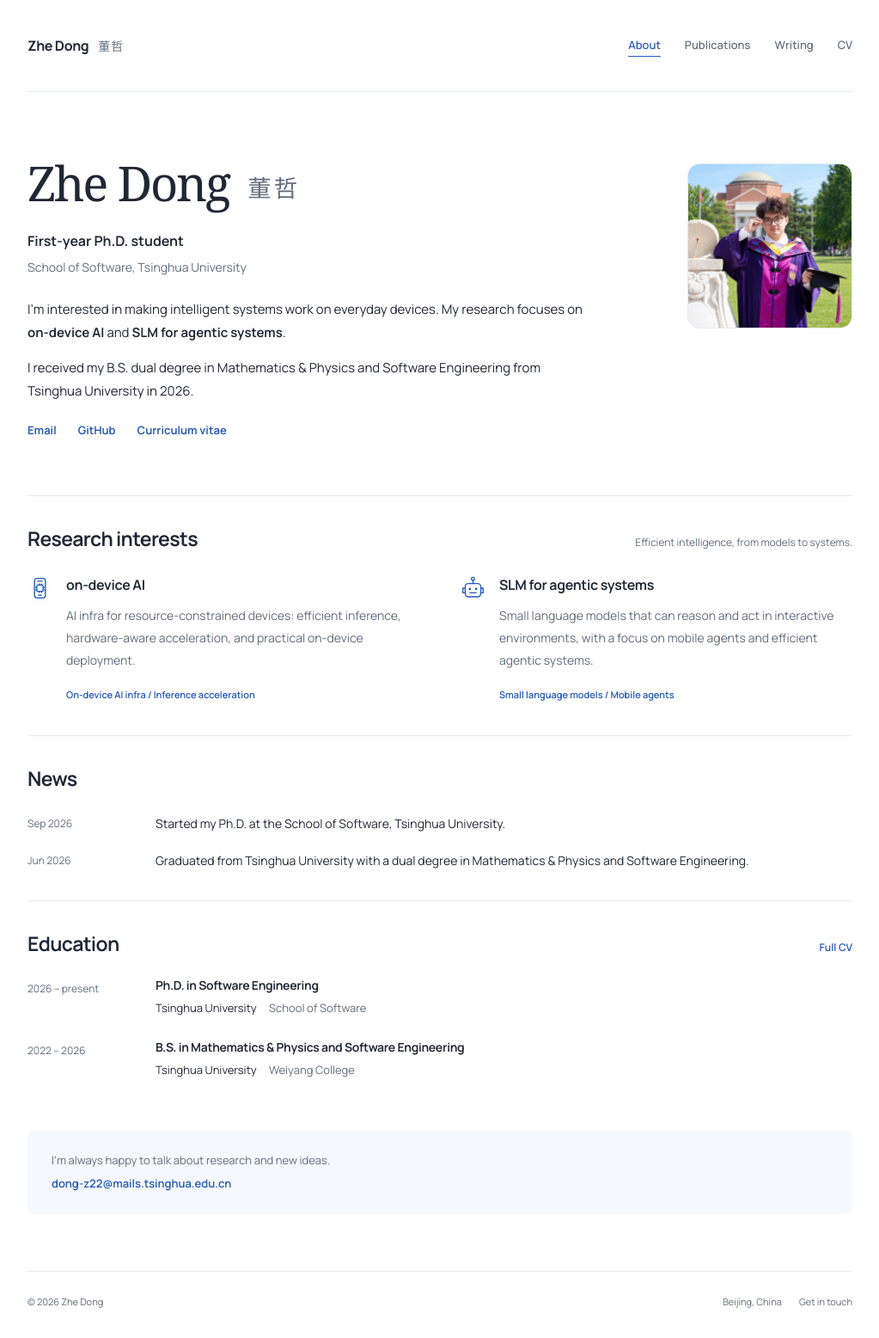
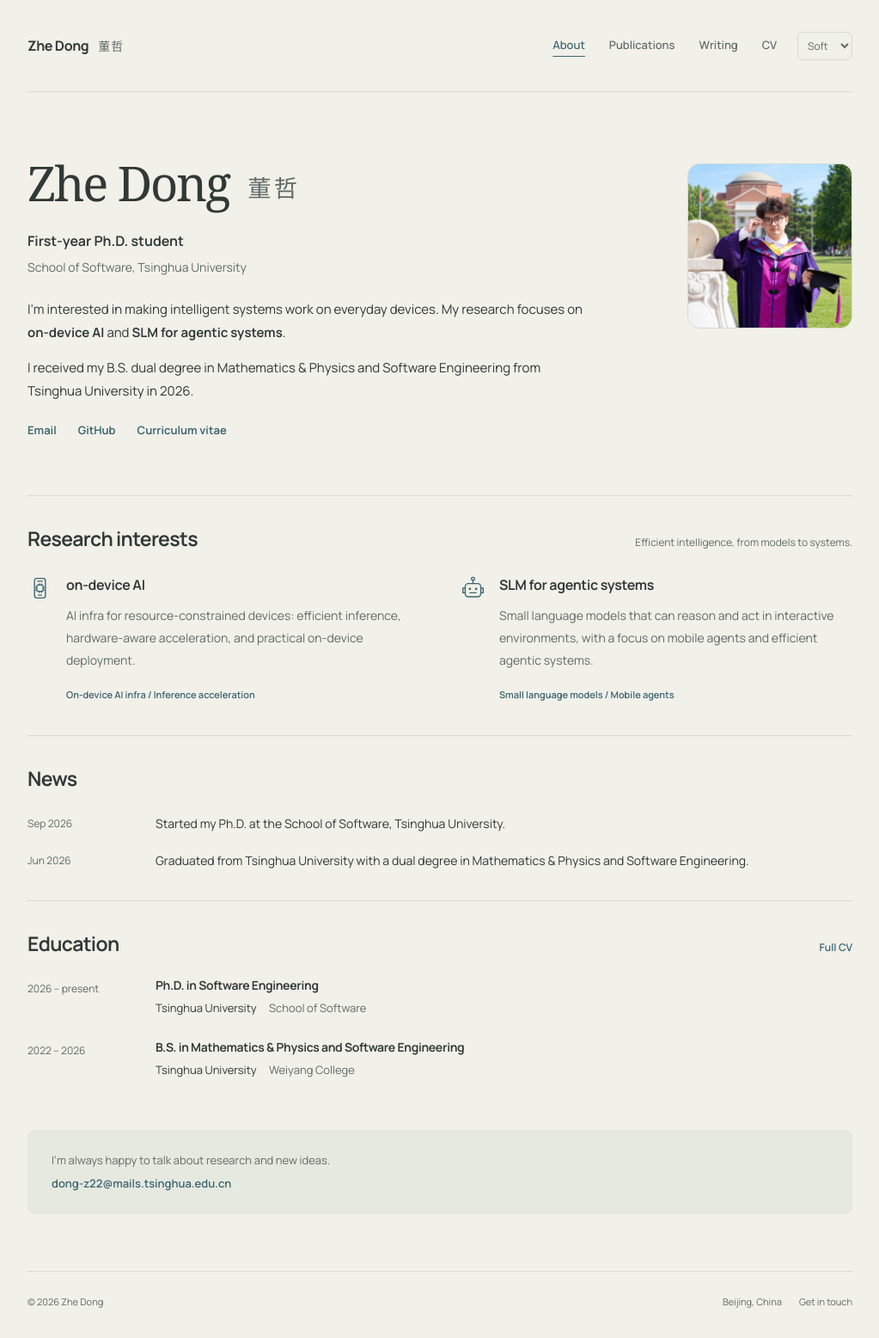
Before and after one commit to Adam-THU/Adam-THU.github.io, a Jekyll site: the page built from _pages/about.md, in a window 1280 px wide. Shown: the whole page at 86% size, without its empty margins (128-1151 px from the left). Built offline with Jekyll 4.4.1, drawn with Linux system fonts in a browser that asks for light colours.

Commit message:
Add soft reading and dark color themes with a persistent picker

```diff
--- a/_layouts/default.html
+++ b/_layouts/default.html
@@ -4,7 +4,8 @@
     <meta charset="utf-8">
     <meta name="viewport" content="width=device-width, initial-scale=1">
     {% include seo.html %}
-    <meta name="theme-color" content="#ffffff">
+    <meta name="theme-color" content="#f1f0e9">
+    <script src="{{ '/assets/js/color-theme.js' | relative_url }}"></script>
     <link rel="icon" type="image/svg+xml" href="{{ '/assets/images/monogram.svg' | relative_url }}">
     <link rel="preload" href="{{ '/assets/fonts/manrope.ttf' | relative_url }}" as="font" type="font/ttf" crossorigin>
     <link rel="stylesheet" href="{{ '/assets/css/site.css' | relative_url }}">
@@ -20,6 +21,14 @@
             <a href="{{ item.url | relative_url }}"{% if page.url == item.url %} aria-current="page"{% endif %}>{{ item.title }}</a>
           {% endfor %}
         </nav>
+        <label class="theme-control" hidden>
+          <span class="visually-hidden">Color theme</span>
+          <select id="color-theme" name="color-theme">
+            <option value="soft">Soft</option>
+            <option value="light">Light</option>
+            <option value="dark">Dark</option>
+          </select>
+        </label>
       </header>
       <main id="main-content" class="site-main" tabindex="-1">
         {{ content }}
--- a/assets/css/site.css
+++ b/assets/css/site.css
@@ -8,12 +8,34 @@
 
 :root {
   color-scheme: light;
+  --paper: #f1f0e9;
+  --ink: #303936;
+  --muted: #606c66;
+  --quiet: #626e67;
+  --accent: #3d6570;
+  --line: #d6dcd4;
+  --wash: #e6e9e0;
+}
+
+:root[data-theme="light"] {
   --paper: #fff;
   --ink: #202735;
   --muted: #626d7c;
+  --quiet: #6b7280;
   --accent: #2359b8;
   --line: #e6eaf0;
   --wash: #f5f8fd;
+}
+
+:root[data-theme="dark"] {
+  color-scheme: dark;
+  --paper: #202728;
+  --ink: #d9e1de;
+  --muted: #a8b6b1;
+  --quiet: #9aaba4;
+  --accent: #93bac2;
+  --line: #3c4947;
+  --wash: #293432;
 }
 
 * { box-sizing: border-box; }
@@ -21,7 +43,7 @@ html { scroll-behavior: smooth; scroll-padding-top: 24px; }
 body { margin: 0; background: var(--paper); color: var(--ink); font-family: Manrope, "Segoe UI", sans-serif; font-size: 15px; line-height: 1.8; -webkit-font-smoothing: antialiased; }
 a { color: var(--accent); text-decoration-thickness: 1px; text-underline-offset: 4px; }
 a:hover { text-decoration: underline; }
-a:focus-visible, button:focus-visible, summary:focus-visible { outline: 2px solid var(--accent); outline-offset: 5px; border-radius: 2px; }
+a:focus-visible, button:focus-visible, summary:focus-visible, select:focus-visible { outline: 2px solid var(--accent); outline-offset: 5px; border-radius: 2px; }
 p { margin: 0 0 16px; }
 strong { font-weight: 650; }
 img, svg { max-width: 100%; }
@@ -30,11 +52,13 @@ h1, h2, h3, h4 { margin: 0; font-weight: 650; line-height: 1.35; }
 h2 { font-size: 23px; letter-spacing: -.65px; }
 h3 { font-size: 16px; letter-spacing: -.3px; }
 .site-shell { width: min(100% - 96px, 960px); margin-inline: auto; }
-.site-header { min-height: 107px; display: flex; align-items: center; justify-content: space-between; gap: 24px; border-bottom: 1px solid var(--line); }
+.site-header { position: relative; min-height: 107px; display: flex; align-items: center; justify-content: space-between; gap: 24px; border-bottom: 1px solid var(--line); }
 .site-name { display: inline-flex; align-items: baseline; gap: 11px; font-size: 16px; font-weight: 700; color: var(--ink); text-decoration: none; letter-spacing: -.4px; white-space: nowrap; }
 .site-name span { color: var(--muted); font-size: 14px; font-weight: 450; letter-spacing: 1px; }
 .site-name:hover { text-decoration: none; color: var(--accent); }
-.site-nav { display: flex; align-items: center; flex-wrap: wrap; gap: 28px; }
+.site-nav { display: flex; align-items: center; flex-wrap: wrap; gap: 28px; margin-left: auto; }
+.visually-hidden { position: absolute; width: 1px; height: 1px; padding: 0; margin: -1px; overflow: hidden; clip-path: inset(50%); white-space: nowrap; border: 0; }
+.theme-control select { color: var(--muted); background: var(--paper); border: 1px solid var(--line); border-radius: 6px; padding: 6px 7px; font: inherit; font-size: 12px; cursor: pointer; }
 .site-nav a { color: var(--muted); font-size: 13px; font-weight: 550; text-decoration: none; padding: 10px 0; }
 .site-nav a:hover, .site-nav a[aria-current] { color: var(--accent); }
 .site-nav a[aria-current] { text-decoration: underline; text-underline-offset: 8px; }
@@ -80,7 +104,7 @@ h3 { font-size: 16px; letter-spacing: -.3px; }
 .experience-highlights li { margin: 0 0 7px; }
 .scholarship-list { font-size: 14px; }
 .scholarship-list > li > div > p:first-child { color: var(--ink); font-weight: 650; }
-.scholarship-list .award-thanks { color: #6b7280; font-size: 12px; font-weight: 400; margin-top: 5px; line-height: 1.75; }
+.scholarship-list .award-thanks { color: var(--quiet); font-size: 12px; font-weight: 400; margin-top: 5px; line-height: 1.75; }
 .contact-note { margin-top: 24px; padding: 24px 28px; background: var(--wash); border-radius: 8px; font-size: 13px; }
 .contact-note p { margin: 0 0 3px; color: var(--muted); }
 .contact-note a { font-weight: 600; text-decoration: none; overflow-wrap: anywhere; }
@@ -145,13 +169,20 @@ hr { border: 0; border-top: 1px solid var(--line); margin: 30px 0; }
   .document { padding-top: 45px; }
 }
 
+@media (max-width: 600px) {
+  .site-header { min-height: 108px; flex-direction: column; align-items: flex-start; justify-content: center; gap: 7px; }
+  .site-nav { width: 100%; gap: 26px; margin-left: 0; }
+  .theme-control { position: absolute; top: 19px; right: 0; }
+}
+
 @media (max-width: 480px) {
   body { font-size: 14px; }
   .site-shell { width: calc(100% - 40px); }
   .site-header { min-height: 108px; flex-direction: column; align-items: flex-start; justify-content: center; gap: 7px; }
   .site-name { font-size: 16px; }
   .site-name span { display: inline; font-size: 12px; }
-  .site-nav { width: 100%; gap: 26px; }
+  .site-nav { width: 100%; gap: 26px; margin-left: 0; }
+  .theme-control { position: absolute; top: 19px; right: 0; }
   .site-nav a { font-size: 12px; padding: 5px 0; }
   .intro { grid-template-columns: minmax(0, 1fr) 88px; gap: 23px 16px; padding-top: 38px; padding-bottom: 37px; }
   .intro h1 { font-size: 36px; margin-bottom: -12px; }
@@ -193,9 +224,10 @@ hr { border: 0; border-top: 1px solid var(--line); margin: 30px 0; }
 }
 
 @media print {
+  :root, :root[data-theme] { color-scheme: light; --paper: #fff; --ink: #000; --muted: #444; --quiet: #444; --accent: #000; --line: #ccc; --wash: #fff; }
   body { font-size: 11pt; color: #000; }
   .site-shell { width: 100%; }
-  .site-nav, .site-footer, .skip-link, .contact-note { display: none; }
+  .site-nav, .site-footer, .skip-link, .contact-note, .theme-control { display: none; }
   .site-header { display: block; min-height: 0; padding-bottom: 18px; border: 0; }
   .site-name { font-size: 16pt; }
   .document { max-width: none; padding-top: 0; }
--- /dev/null
+++ b/assets/js/color-theme.js
@@ -0,0 +1,43 @@
+(() => {
+  "use strict";
+
+  const storageKey = "zhe-dong-color-theme";
+  const colors = { soft: "#f1f0e9", light: "#ffffff", dark: "#202728" };
+  const isTheme = value => Object.prototype.hasOwnProperty.call(colors, value);
+
+  function applyTheme(value) {
+    const theme = isTheme(value) ? value : "soft";
+    document.documentElement.dataset.theme = theme;
+    const meta = document.querySelector('meta[name="theme-color"]');
+    if (meta) meta.content = colors[theme];
+    const picker = document.getElementById("color-theme");
+    if (picker) picker.value = theme;
+  }
+
+  let savedTheme;
+  try {
+    savedTheme = localStorage.getItem(storageKey);
+  } catch (_) {
+    // The theme still works when the browser disables local storage.
+  }
+  applyTheme(savedTheme);
+
+  document.addEventListener("DOMContentLoaded", () => {
+    const picker = document.getElementById("color-theme");
+    if (!picker) return;
+    picker.value = document.documentElement.dataset.theme;
+    picker.closest(".theme-control").hidden = false;
+    picker.addEventListener("change", () => {
+      applyTheme(picker.value);
+      try {
+        localStorage.setItem(storageKey, picker.value);
+      } catch (_) {
+        // Choosing a theme does not depend on being able to save it.
+      }
+    });
+  });
+
+  window.addEventListener("storage", event => {
+    if (event.key === storageKey) applyTheme(event.newValue);
+  });
+})();
```
Also changed, not shown: README.md (+1 -1 lines).
